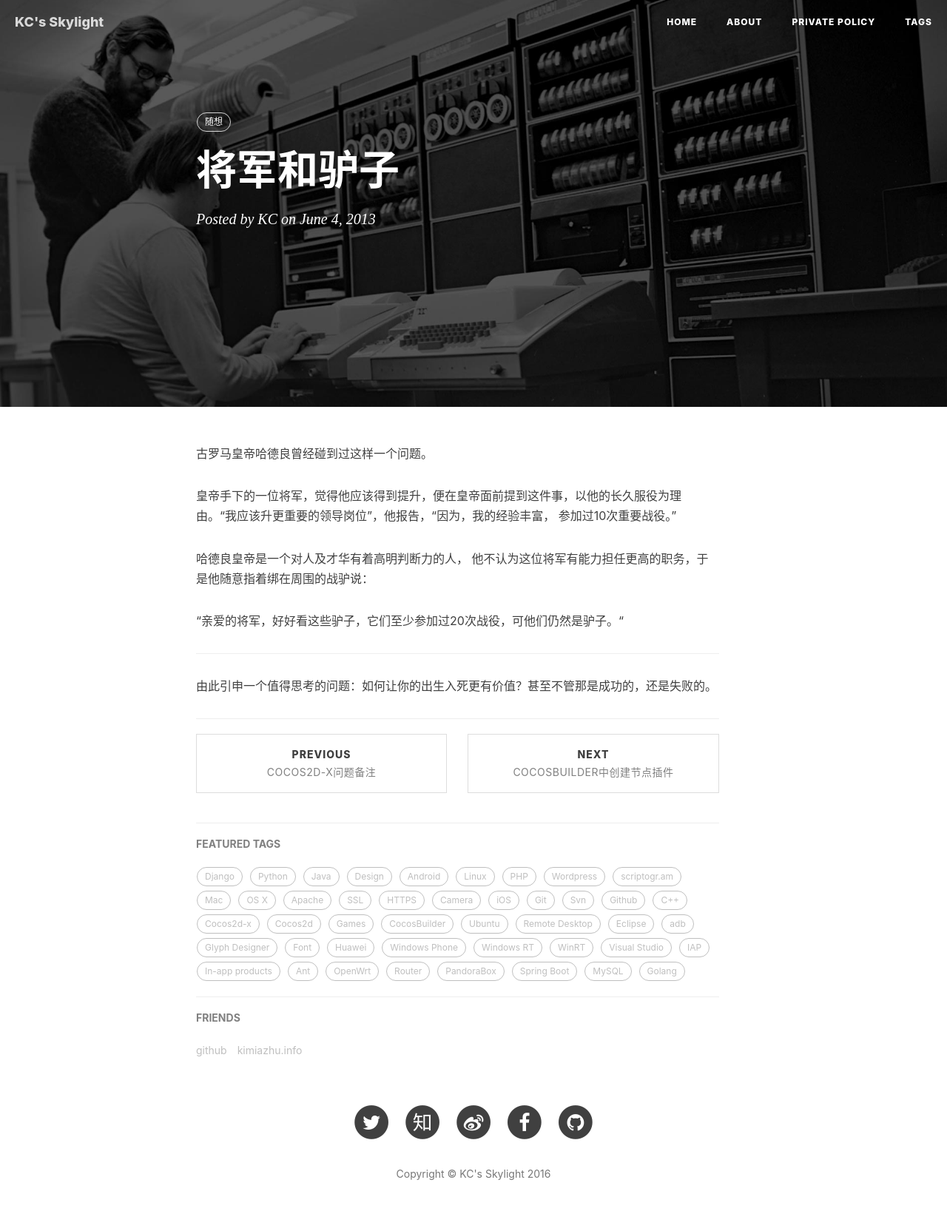
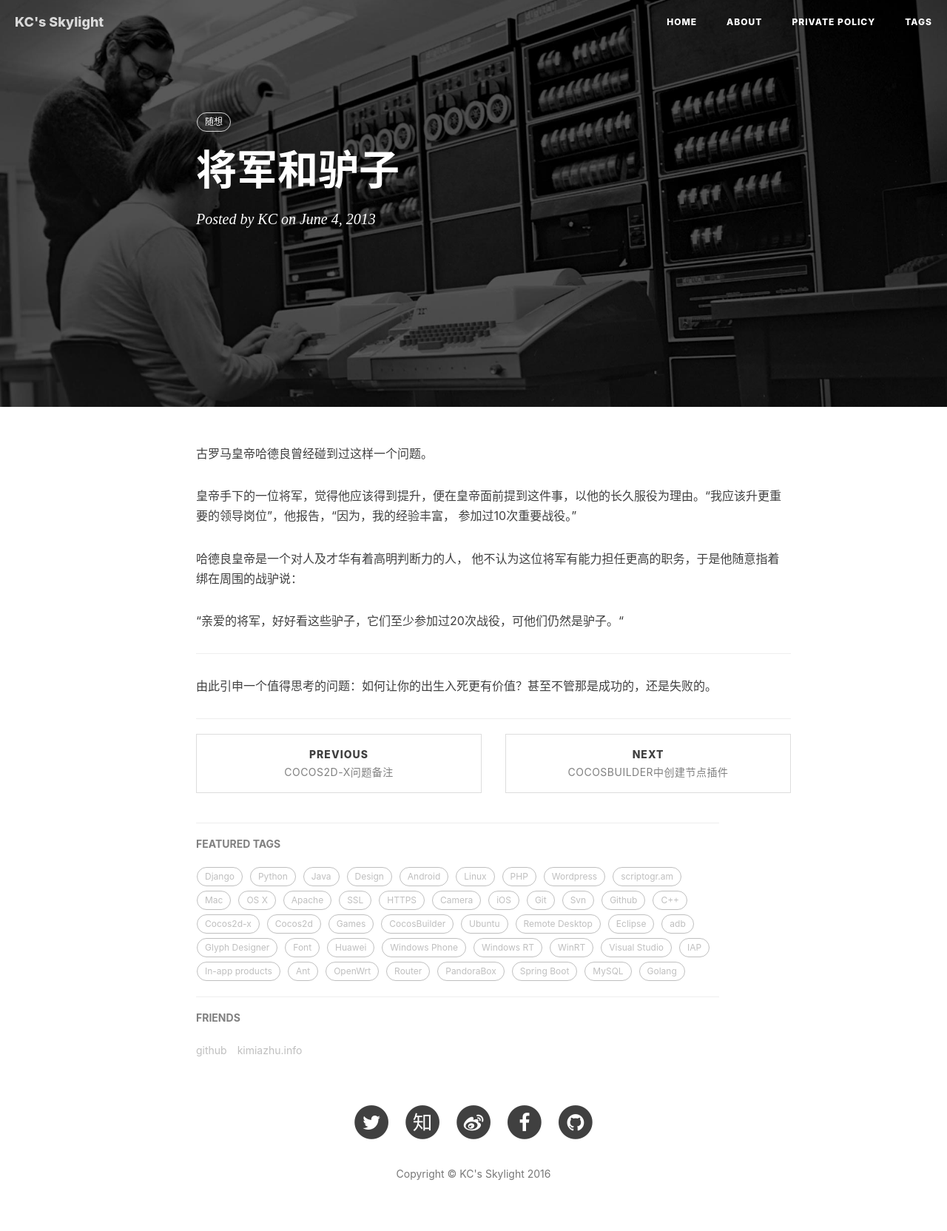
Before and after one commit to kimiazhu/kimiazhu.github.io, a Jekyll site: the page built from _posts/2013-06-04-将军和驴子.markdown, in a window 1280 px wide. Shown: the whole page at 74% size. Built offline with Jekyll 4.4.1, drawn with Linux system fonts in a browser that asks for light colours; nearby versions of some CDN libraries; comment, search, counter and statistics services are not loaded.

Commit message:
update page width

```diff
--- a/_layouts/page.html
+++ b/_layouts/page.html
@@ -38,7 +38,7 @@
         {% if site.sidebar == false %}
 <!-- NO SIDEBAR -->
     <!-- PostList Container -->
-            <div class="col-lg-8 col-lg-offset-2 col-md-10 col-md-offset-1 postlist-container">
+            <div class="col-lg-9 col-lg-offset-2 col-md-10 col-md-offset-1 postlist-container">
                 {{ content }}
             </div>
     <!-- Sidebar Container -->
--- a/_layouts/post.html
+++ b/_layouts/post.html
@@ -70,7 +70,7 @@
 
     <!-- Post Container -->
             <div class="
-                col-lg-8 col-lg-offset-2
+                col-lg-9 col-lg-offset-2
                 col-md-10 col-md-offset-1
                 post-container">
 
```
